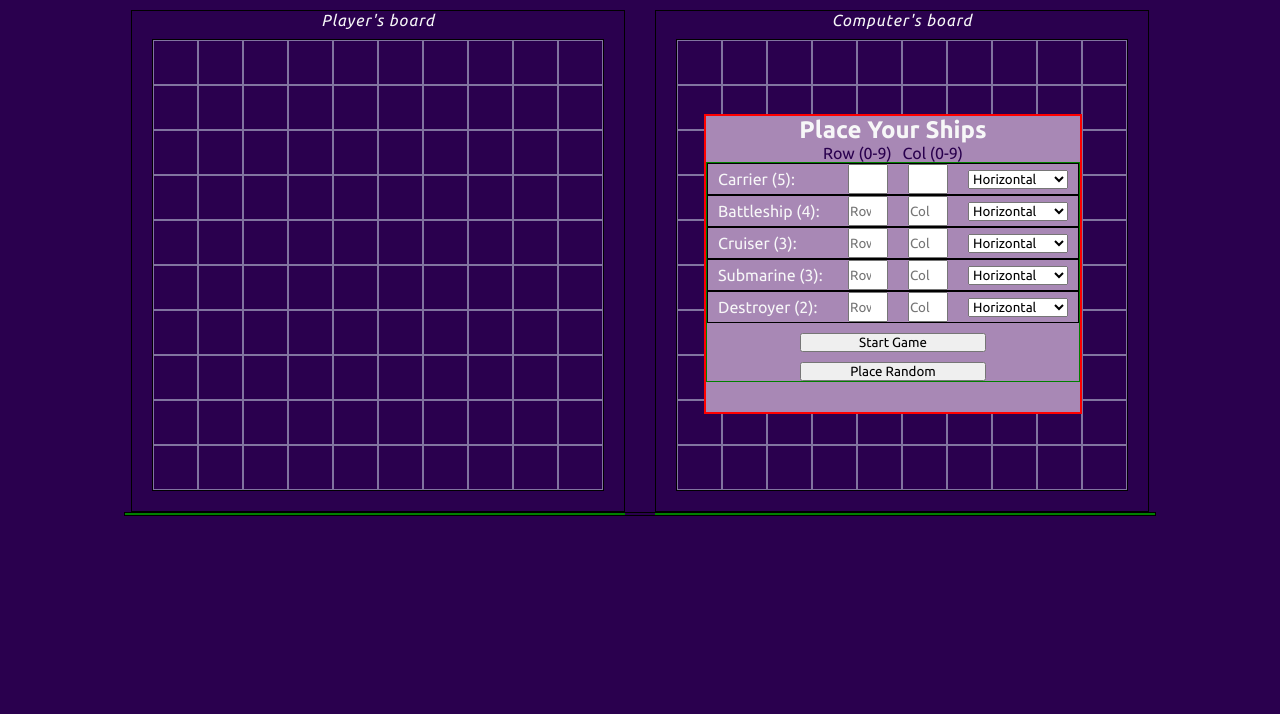
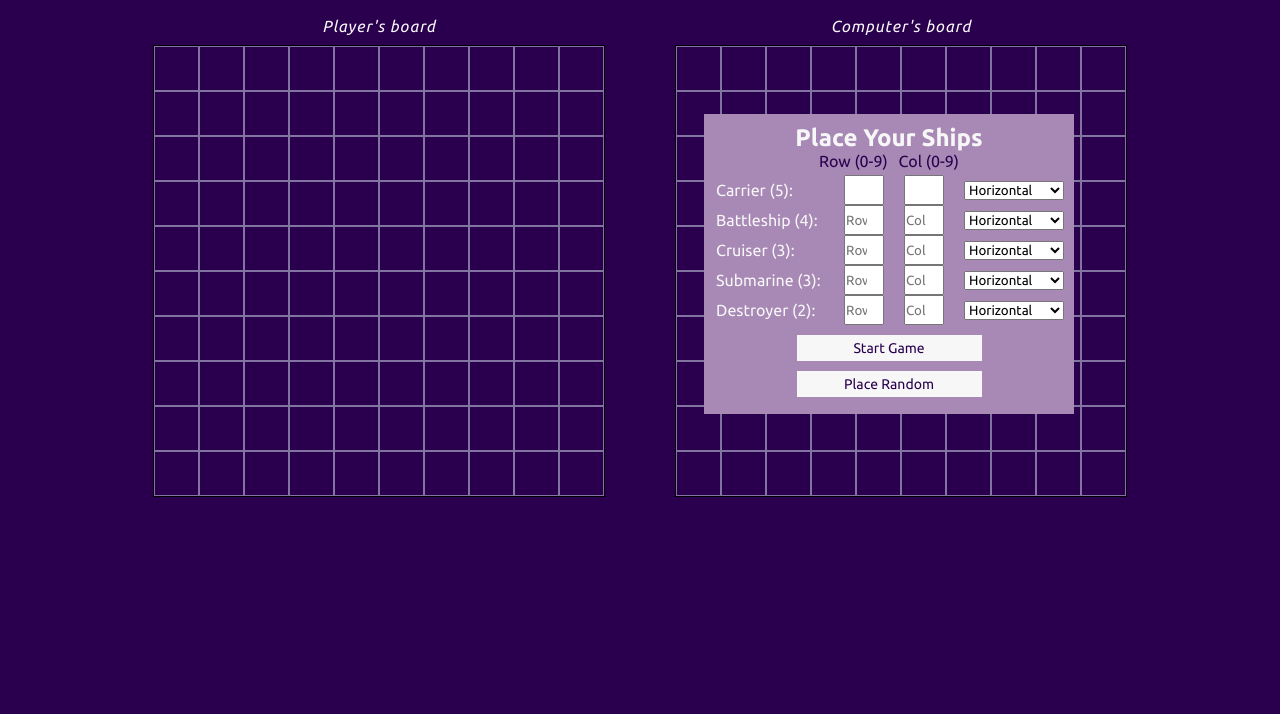
Before and after one commit to golfsap/battleship, a website built with webpack: page src/template.html in a window 1280 px wide. Shown: the part 86-800 px from the top of the page. Built offline with nearby package versions, Linux system fonts and the light colour scheme; a web font is replaced by a local one.

Commit message:
change game state on reset button and styling changes

```diff
--- a/src/index.js
+++ b/src/index.js
@@ -37,9 +37,10 @@ const display = (function ScreenController() {
 
   const newGame = () => {
     document.getElementById("place-ships-modal").style.display = "block";
-    document
-      .getElementById("reset-game-btn")
-      .addEventListener("click", restartGame);
+    document.getElementById("reset-game-btn").addEventListener("click", () => {
+      gameStarted = false;
+      restartGame();
+    });
     document
       .getElementById("place-random-btn")
       .addEventListener("click", createPlaceShipsRandomHandler(player1));
@@ -55,7 +56,6 @@ const display = (function ScreenController() {
     player2.placeShipsRandomly();
 
     render();
-    // TODO: disable event listeners on computer board
   };
 
   function startGame() {
--- a/src/style.css
+++ b/src/style.css
@@ -56,7 +56,7 @@ h1 {
 }
 
 .board-container {
-  border: 1px solid black;
+  /* border: 1px solid black; */
   display: flex;
   flex-direction: column;
   justify-content: center;
@@ -82,21 +82,9 @@ h1 {
   background-color: transparent;
 }
 
-/* #board-2-container .ship:hover {
-  background-color: var(--clr-purple);
-} */
-
 #board-2-container .square.active:hover {
   background-color: var(--clr-purple);
 }
-/*
-#board-2-container .ship.sunk {
-  background-color: red;
-}
-
-#board-2-container .ship.hit {
-  background-color: pink;
-} */
 
 .square {
   border: 1px solid var(--clr-purple);
@@ -104,10 +92,6 @@ h1 {
   align-items: center;
   justify-content: center;
 }
-
-/* .square:hover {
-  background-color: var(--clr-purple);
-} */
 
 .square i {
   font-size: 20px;
@@ -127,12 +111,11 @@ h1 {
 }
 
 .missed {
-  /* background-color: var(--clr-purple); */
   color: var(--clr-purple);
 }
 
 #sunken-ships-container {
-  border: 1px solid black;
+  /* border: 1px solid black; */
   display: grid;
   grid-template-columns: 500px 500px;
   gap: 30px;
@@ -143,7 +126,7 @@ h1 {
   /* padding: 10px; */
   text-align: center;
   /* text-transform: capitalize; */
-  border: 1px solid green;
+  /* border: 1px solid green; */
   letter-spacing: 1px;
   font-size: 16px;
   font-weight: 300;
@@ -208,12 +191,12 @@ h1 {
   top: 200px;
   left: 55%;
   height: 300px;
-  /* width: 40%; */
-  border: 2px solid red;
+  /* border: 2px solid white; */
   background-color: var(--clr-light-purple);
   display: flex;
   flex-direction: column;
   align-items: center;
+  justify-content: center;
   /* opacity: 0.9; */
 }
 
@@ -222,13 +205,13 @@ h1 {
   display: flex;
   flex-direction: column;
   width: 100%;
-  border: 1px solid green;
+  /* border: 1px solid green; */
   /* height: 100%; */
   align-items: center;
 }
 
 .ship-placement {
-  border: 1px solid black;
+  /* border: 1px solid black; */
   display: grid;
   padding: 0 10px;
   grid-template-columns: 120px 50px 50px 100px;
@@ -237,6 +220,7 @@ h1 {
 }
 
 #place-ships-modal h2 {
+  margin-top: 10px;
   text-align: center;
 }
 
@@ -256,7 +240,12 @@ h1 {
   display: flex;
   justify-content: center;
   gap: 11px;
+  margin-bottom: 5px;
   color: var(--clr-dark-purple);
+}
+
+label {
+  padding: 2px;
 }
 
 label.success {
@@ -266,3 +255,16 @@ label.success {
 label.error {
   border: 2px solid red;
 }
+
+button {
+  padding: 5px;
+  font-size: 14px;
+  border: none;
+  background-color: var(--clr-white);
+  color: var(--clr-dark-purple);
+}
+
+button:hover {
+  background-color: var(--clr-grey);
+  color: var(--clr-white);
+}
```
